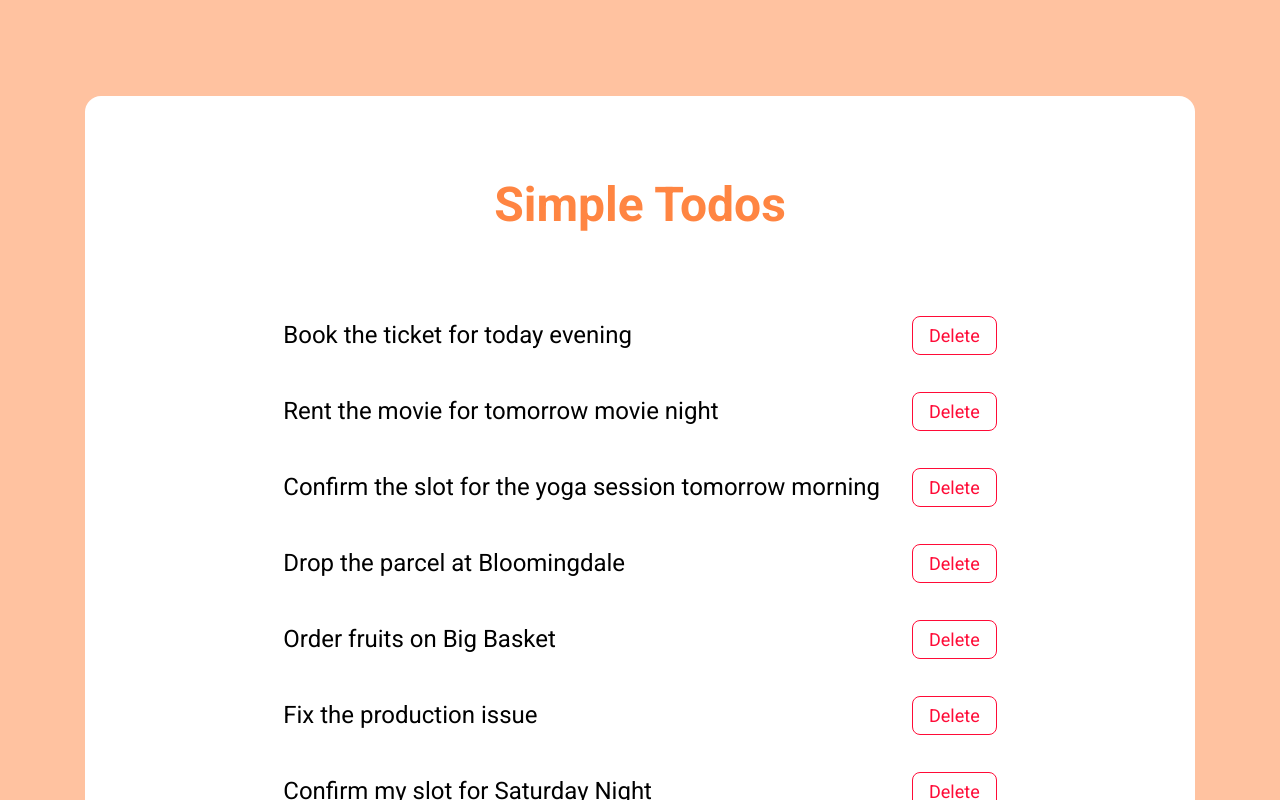
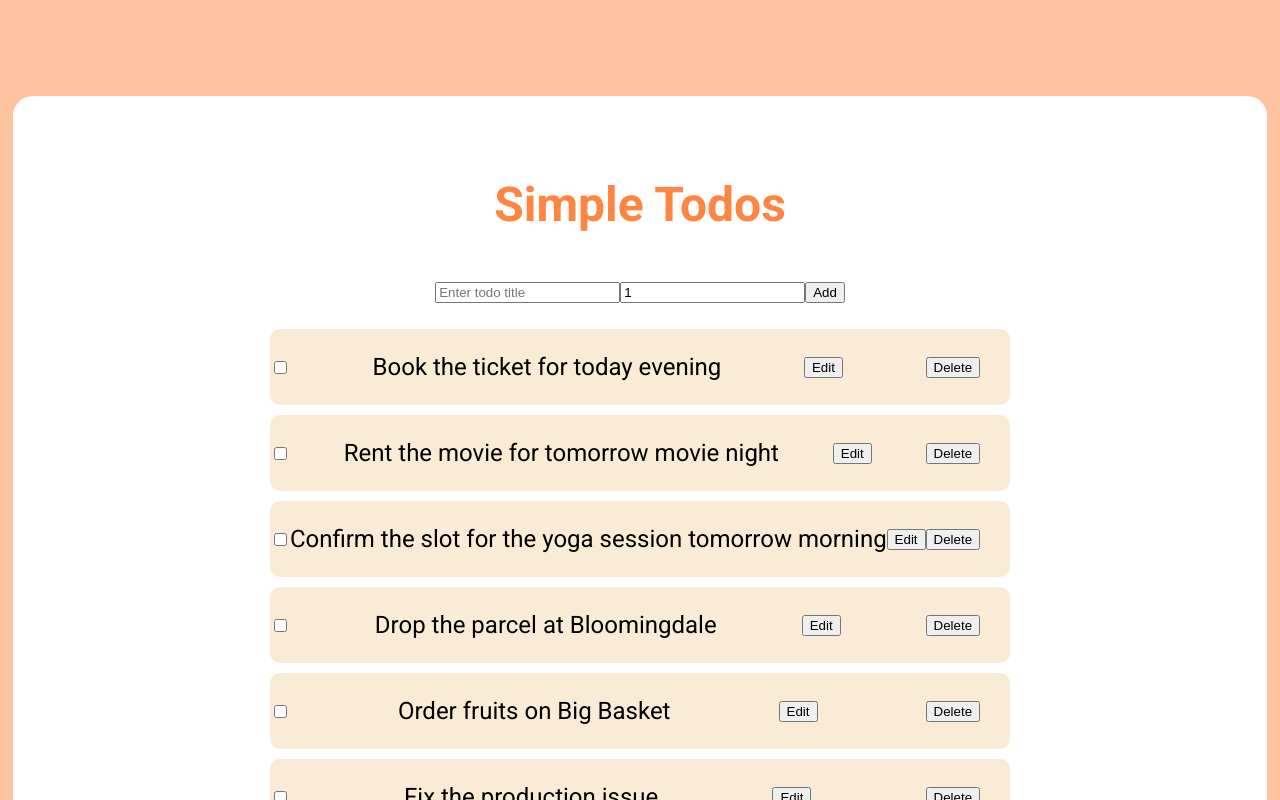
Before and after one commit to amit-kumar95/Simple-Todo-ccbp, a React (Create React App) app: page / in a window 1280 px wide. Shown: the top 800 px of the page. Built offline with nearby package versions, Linux system fonts and the light colour scheme; a web font is replaced by a local one.

Commit message:
Changes in the code

```diff
--- a/src/components/SimpleTodos/index.css
+++ b/src/components/SimpleTodos/index.css
@@ -1,41 +1,36 @@
-.app-container {
+.container {
+  background-color: #ffc2a0;
   display: flex;
   justify-content: center;
   align-items: center;
-  background-color: #ffc2a0;
   min-height: 100vh;
 }
-
-.simple-todos-container {
+.inner-container {
+  background-color: white;
+  margin: 10px;
   display: flex;
   flex-direction: column;
+  justify-content: center;
   align-items: center;
-  background-color: #ffffff;
-  border-radius: 16px;
-  width: 90%;
-  padding: 24px;
-  margin-top: 48px;
-  margin-bottom: 48px;
-  max-width: 1110px;
+  width: 98%;
+  border-radius: 20px;
 }
-
 @media screen and (min-width: 768px) {
-  .simple-todos-container {
+  .inner-container {
     padding: 48px;
     margin-top: 96px;
     margin-bottom: 96px;
   }
 }
-
 .heading {
+  font-size: 30px;
+  font-family: 'Roboto';
   color: #ff8542;
-  font-family: 'Roboto';
-  font-size: 24px;
+  text-align: center;
   font-weight: 700;
   margin-top: 12px;
   margin-bottom: 16px;
 }
-
 @media screen and (min-width: 768px) {
   .heading {
     font-size: 48px;
@@ -43,7 +38,6 @@
     margin-bottom: 48px;
   }
 }
-
 .todos-list {
   padding-left: 0px;
 }
--- a/src/components/SimpleTodos/index.js
+++ b/src/components/SimpleTodos/index.js
@@ -1,71 +1,95 @@
 import {Component} from 'react'
-
 import TodoItem from '../TodoItem'
-
 import './index.css'
 
-const initialTodosList = [
-  {
-    id: 1,
-    title: 'Book the ticket for today evening',
-  },
+class SimpleTodos extends Component {
+  state = {
+    todosList: [
+      {id: 1, title: 'Book the ticket for today evening', completed: false},
       {
         id: 2,
         title: 'Rent the movie for tomorrow movie night',
+        completed: false,
       },
       {
         id: 3,
         title: 'Confirm the slot for the yoga session tomorrow morning',
+        completed: false,
       },
-  {
-    id: 4,
-    title: 'Drop the parcel at Bloomingdale',
-  },
-  {
-    id: 5,
-    title: 'Order fruits on Big Basket',
-  },
-  {
-    id: 6,
-    title: 'Fix the production issue',
-  },
-  {
-    id: 7,
-    title: 'Confirm my slot for Saturday Night',
-  },
-  {
-    id: 8,
-    title: 'Get essentials for Sunday car wash',
-  },
-]
+      {id: 4, title: 'Drop the parcel at Bloomingdale', completed: false},
+      {id: 5, title: 'Order fruits on Big Basket', completed: false},
+      {id: 6, title: 'Fix the production issue', completed: false},
+      {id: 7, title: 'Confirm my slot for Saturday Night', completed: false},
+      {id: 8, title: 'Get essentials for Sunday car wash', completed: false},
+    ],
+    newTodoTitle: '',
+    newTodoCount: 1,
+  }
 
-class SimpleTodos extends Component {
-  state = {
-    todosList: initialTodosList,
+  handleAddTodo = () => {
+    const {newTodoTitle, newTodoCount} = this.state
+    const newTodos = Array.from({length: newTodoCount}, (_, i) => ({
+      id: Date.now() + i,
+      title: newTodoTitle,
+      completed: false,
+    }))
+    this.setState(prevState => ({
+      todosList: [...prevState.todosList, ...newTodos],
+      newTodoTitle: '',
+      newTodoCount: 1,
+    }))
+  }
+
+  handleChange = e => {
+    this.setState({[e.target.name]: e.target.value})
   }
 
   deleteTodo = id => {
     const {todosList} = this.state
-    const updatedTodosList = todosList.filter(eachTodo => eachTodo.id !== id)
+    const updatedTodoList = todosList.filter(todo => todo.id !== id)
+    this.setState({todosList: updatedTodoList})
+  }
 
-    this.setState({
-      todosList: updatedTodosList,
-    })
+  toggleComplete = id => {
+    const {todosList} = this.state
+    const updatedTodoList = todosList.map(todo =>
+      todo.id === id ? {...todo, completed: !todo.completed} : todo,
+    )
+    this.setState({todosList: updatedTodoList})
   }
 
   render() {
-    const {todosList} = this.state
-
+    const {todosList, newTodoTitle, newTodoCount} = this.state
     return (
-      <div className="app-container">
-        <div className="simple-todos-container">
+      <div className="container">
+        <div className="inner-container">
           <h1 className="heading">Simple Todos</h1>
+          <div className="add-todo">
+            <input
+              type="text"
+              name="newTodoTitle"
+              value={newTodoTitle}
+              onChange={this.handleChange}
+              placeholder="Enter todo title"
+            />
+            <input
+              type="number"
+              name="newTodoCount"
+              value={newTodoCount}
+              onChange={this.handleChange}
+              placeholder="Enter number of todos"
+            />
+            <button onClick={this.handleAddTodo} type="button">
+              Add
+            </button>
+          </div>
           <ul className="todos-list">
-            {todosList.map(eachTodo => (
+            {todosList.map(todo => (
               <TodoItem
-                key={eachTodo.id}
-                todoDetails={eachTodo}
+                key={todo.id}
+                todoDetails={todo}
                 deleteTodo={this.deleteTodo}
+                toggleComplete={this.toggleComplete}
               />
             ))}
           </ul>
--- a/src/components/TodoItem/index.css
+++ b/src/components/TodoItem/index.css
@@ -1,45 +1,33 @@
 .todo-item {
+  list-style-type: none;
+  align-items: center;
   display: flex;
   justify-content: space-between;
-  align-items: center;
-  list-style-type: none;
+  padding-right: 30px;
+  background-color: antiquewhite;
+  margin: 10px;
+  border-radius: 10px;
 }
 
+.delete-btn {
+  background-color: white;
+  color: #ff0b37;
+  border: 2px solid #ff0b37;
+  padding: 10px 15px;
+  margin-bottom: 5px;
+}
 .title {
   color: #000000;
+  font-size: 16px;
   font-family: 'Roboto';
-  font-size: 16px;
 }
-
 @media screen and (min-width: 768px) {
   .title {
     font-size: 24px;
   }
-}
-
-.delete-btn {
-  background-color: #ffffff;
-  color: #ff0b37;
-  font-family: 'Roboto';
-  font-size: 12px;
-  border-radius: 8px;
-  border: 1px solid #ff0b37;
-  padding-top: 4px;
-  padding-left: 8px;
-  padding-bottom: 4px;
-  padding-right: 8px;
-  margin-left: 16px;
-  outline: none;
-  cursor: pointer;
-}
-
-@media screen and (min-width: 768px) {
   .delete-btn {
     font-size: 18px;
-    padding-top: 8px;
-    padding-left: 16px;
-    padding-bottom: 8px;
-    padding-right: 16px;
+    padding: 8px 16px 8px 16px;
     margin-left: 32px;
   }
 }
--- a/src/components/TodoItem/index.js
+++ b/src/components/TodoItem/index.js
@@ -1,21 +1,65 @@
+import {Component} from 'react'
 import './index.css'
 
-const TodoItem = props => {
-  const {todoDetails, deleteTodo} = props
-  const {id, title} = todoDetails
-
-  const onDeleteTodo = () => {
-    deleteTodo(id)
+class TodoItem extends Component {
+  state = {
+    editing: false,
+    updatedTitle: '',
   }
 
-  return (
-    <li className="todo-item">
-      <p className="title">{title}</p>
-      <button type="button" className="delete-btn" onClick={onDeleteTodo}>
-        Delete
-      </button>
-    </li>
-  )
+  handleEdit = () => {
+    const {todoDetails} = this.props
+    this.setState({editing: true, updatedTitle: todoDetails.title})
+  }
+
+  handleSave = () => {
+    // const {todoDetails} = this.props
+    // const {updatedTitle} = this.state
+    this.setState({editing: false})
+    // Call a function to save updated title (not implemented in this code)
+  }
+
+  handleChange = e => {
+    this.setState({updatedTitle: e.target.value})
+  }
+
+  render() {
+    const {todoDetails, deleteTodo, toggleComplete} = this.props
+    const {editing, updatedTitle} = this.state
+    return (
+      <li
+        className={todoDetails.completed ? 'todo-item completed' : 'todo-item'}
+      >
+        {editing ? (
+          <>
+            <input
+              type="text"
+              value={updatedTitle}
+              onChange={this.handleChange}
+            />
+            <button onClick={this.handleSave} type="button">
+              Save
+            </button>
+          </>
+        ) : (
+          <>
+            <input
+              type="checkbox"
+              checked={todoDetails.completed}
+              onChange={() => toggleComplete(todoDetails.id)}
+            />
+            <p className="title">{todoDetails.title}</p>
+            <button onClick={this.handleEdit} type="button">
+              Edit
+            </button>
+            <button onClick={() => deleteTodo(todoDetails.id)} type="button">
+              Delete
+            </button>
+          </>
+        )}
+      </li>
+    )
+  }
 }
 
 export default TodoItem
```
Lines whose indentation alone changed are shown as unchanged.
